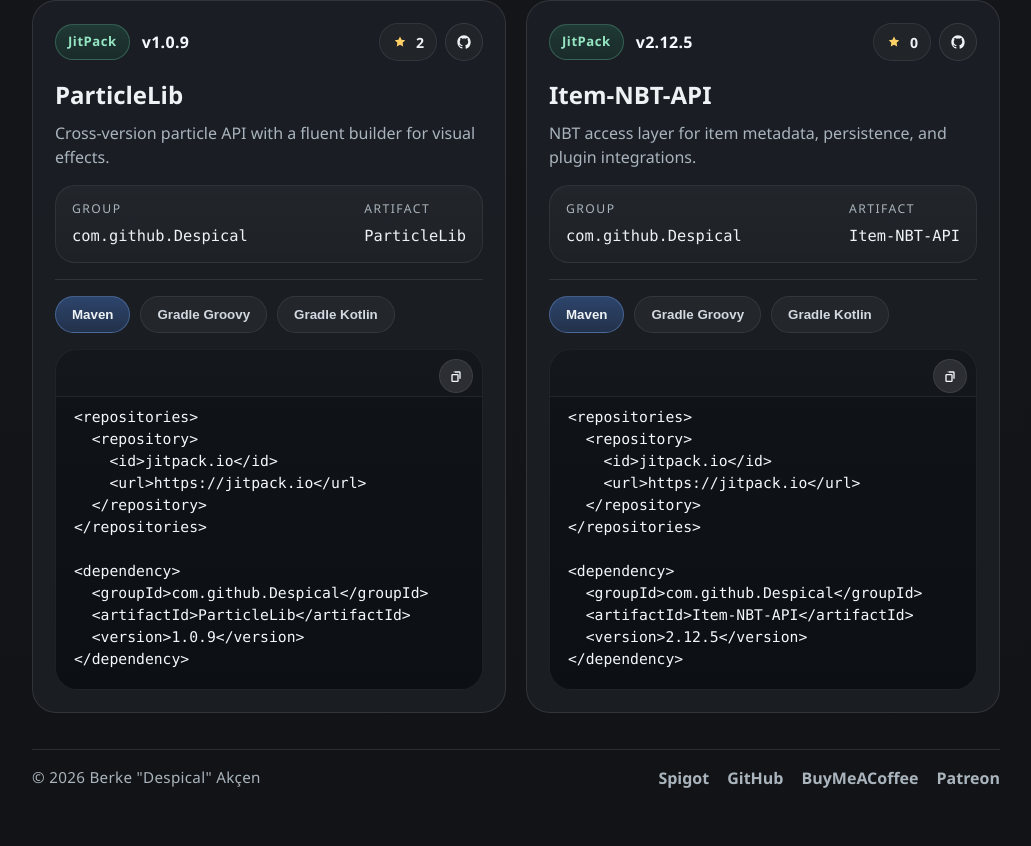
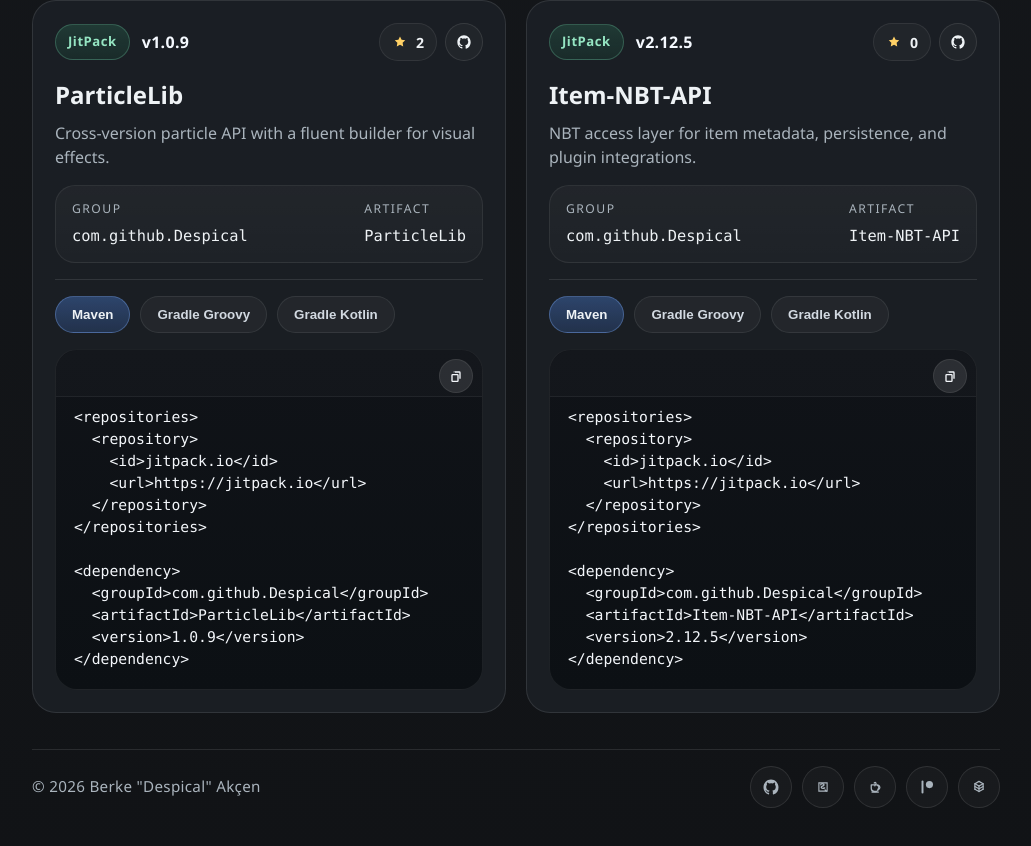
Before and after one commit to Despical/Libraries, a website built with Vite: page index.html in a window 1280 px wide. Shown: the part 1267-2113 px from the top of the page, without its empty margins (124-1155 px from the left). Built offline with nearby package versions, Linux system fonts and the light colour scheme.

Commit message:
Use icon footer links

```diff
--- a/src/main.ts
+++ b/src/main.ts
@@ -43,6 +43,7 @@ const profileName = 'Despical'
 const spigotUrl = 'https://www.spigotmc.org/resources/authors/despical.615094/'
 const buyMeACoffeeUrl = 'https://buymeacoffee.com/despical'
 const patreonUrl = 'https://patreon.com/despical'
+const builtByBitUrl = 'https://builtbybit.com/creators/despical.257098/'
 
 const appRootElement = document.querySelector<HTMLDivElement>('#app')
 
@@ -81,6 +82,39 @@ async function initialize() {
 }
 
 function renderDashboard(data: DashboardData) {
+  const footerLinks = [
+    {
+      ariaLabel: `Open ${profileName} GitHub profile`,
+      href: profileUrl,
+      icon: renderGithubIcon(),
+      title: 'GitHub',
+    },
+    {
+      ariaLabel: `Open ${profileName} Spigot profile`,
+      href: spigotUrl,
+      icon: renderSpigotIcon(),
+      title: 'Spigot',
+    },
+    {
+      ariaLabel: `Open ${profileName} Buy Me a Coffee profile`,
+      href: buyMeACoffeeUrl,
+      icon: renderBuyMeACoffeeIcon(),
+      title: 'BuyMeACoffee',
+    },
+    {
+      ariaLabel: `Open ${profileName} Patreon profile`,
+      href: patreonUrl,
+      icon: renderPatreonIcon(),
+      title: 'Patreon',
+    },
+    {
+      ariaLabel: `Open ${profileName} BuiltByBit profile`,
+      href: builtByBitUrl,
+      icon: renderBuiltByBitIcon(),
+      title: 'BuiltByBit',
+    },
+  ]
+
   appRoot.innerHTML = `
     <main class="shell">
       <section class="topbar">
@@ -113,10 +147,22 @@ function renderDashboard(data: DashboardData) {
         <div class="footer-meta">
           <p class="footer-copy">&copy; 2026 Berke &quot;Despical&quot; Akçen</p>
           <nav class="footer-links" aria-label="Footer links">
-            <a href="${spigotUrl}" target="_blank" rel="noreferrer">Spigot</a>
-            <a href="${profileUrl}" target="_blank" rel="noreferrer">GitHub</a>
-            <a href="${buyMeACoffeeUrl}" target="_blank" rel="noreferrer">BuyMeACoffee</a>
-            <a href="${patreonUrl}" target="_blank" rel="noreferrer">Patreon</a>
+            ${footerLinks
+              .map(
+                (link) => `
+                  <a
+                    class="icon-link footer-link-icon"
+                    href="${link.href}"
+                    target="_blank"
+                    rel="noreferrer"
+                    aria-label="${link.ariaLabel}"
+                    title="${link.title}"
+                  >
+                    ${link.icon}
+                  </a>
+                `,
+              )
+              .join('')}
           </nav>
         </div>
       </footer>
@@ -383,6 +429,49 @@ function renderGithubIcon() {
   `
 }
 
+function renderSpigotIcon() {
+  return `
+    <svg viewBox="0 0 24 24" aria-hidden="true" focusable="false">
+      <path d="M6.5 6.5h11v11h-11Z" fill="none" stroke="currentColor" stroke-width="1.5" />
+      <path d="M9 9.1c0-1 1.04-1.6 2.12-1.6 1.19 0 2.24.56 2.24 1.55 0 1.02-.89 1.42-1.86 1.76-.96.34-1.88.61-1.88 1.57 0 .95.88 1.52 2.1 1.52 1.01 0 1.85-.29 2.5-.75" fill="none" stroke="currentColor" stroke-linecap="round" stroke-linejoin="round" stroke-width="1.8" />
+      <path d="M14.8 15.9 16.5 17.5" fill="none" stroke="currentColor" stroke-linecap="round" stroke-width="1.8" />
+    </svg>
+  `
+}
+
+function renderBuyMeACoffeeIcon() {
+  return `
+    <svg viewBox="0 0 24 24" aria-hidden="true" focusable="false">
+      <path d="M7 9.25h8.25a1.75 1.75 0 0 1 1.75 1.75v2.25A4.75 4.75 0 0 1 12.25 18H11.5A4.5 4.5 0 0 1 7 13.5Z" fill="none" stroke="currentColor" stroke-width="1.7" stroke-linejoin="round" />
+      <path d="M15.25 10.25h1A2.25 2.25 0 0 1 18.5 12.5v.25A2.25 2.25 0 0 1 16.25 15h-.5" fill="none" stroke="currentColor" stroke-width="1.7" stroke-linecap="round" />
+      <path d="M10.9 6.8c.34-.58 1.22-1.3 2.07-.56.81.71.38 1.66-.25 2.36-.54.61-.98 1.14-1 1.9" fill="none" stroke="currentColor" stroke-linecap="round" stroke-linejoin="round" stroke-width="1.6" />
+      <path d="M8 18.75h8.5" fill="none" stroke="currentColor" stroke-linecap="round" stroke-width="1.7" />
+    </svg>
+  `
+}
+
+function renderPatreonIcon() {
+  return `
+    <svg viewBox="0 0 24 24" aria-hidden="true" focusable="false">
+      <circle cx="15.25" cy="8.75" r="4.75" fill="currentColor" />
+      <path d="M6 4.75v14.5" fill="none" stroke="currentColor" stroke-linecap="round" stroke-width="2.6" />
+    </svg>
+  `
+}
+
+function renderBuiltByBitIcon() {
+  return `
+    <svg viewBox="0 0 24 24" aria-hidden="true" focusable="false">
+      <path d="M12 4.5 6.5 7.6 12 10.7l5.5-3.1Z" fill="none" stroke="currentColor" stroke-linejoin="round" stroke-width="1.6" />
+      <path d="M6.5 11.3 12 14.4l5.5-3.1" fill="none" stroke="currentColor" stroke-linecap="round" stroke-linejoin="round" stroke-width="1.6" />
+      <path d="M6.5 15 12 18.1l5.5-3.1" fill="none" stroke="currentColor" stroke-linecap="round" stroke-linejoin="round" stroke-width="1.6" />
+      <path d="M6.5 7.6V15" fill="none" stroke="currentColor" stroke-linecap="round" stroke-width="1.6" />
+      <path d="M17.5 7.6V15" fill="none" stroke="currentColor" stroke-linecap="round" stroke-width="1.6" />
+      <path d="M12 10.7v7.4" fill="none" stroke="currentColor" stroke-linecap="round" stroke-width="1.6" />
+    </svg>
+  `
+}
+
 function renderStarIcon() {
   return `
     <svg viewBox="0 0 24 24" aria-hidden="true" focusable="false">
--- a/src/style.css
+++ b/src/style.css
@@ -306,19 +306,24 @@ h3 {
   align-items: center;
   justify-content: end;
   flex-wrap: wrap;
-  gap: 18px;
+  gap: 10px;
 }
 
-.footer-links a {
+.footer-link-icon {
   color: var(--muted);
-  text-decoration: none;
-  font-weight: 600;
-  transition: color 160ms ease, transform 160ms ease;
+  background: rgba(255, 255, 255, 0.03);
 }
 
-.footer-links a:hover {
-  transform: translateY(-1px);
+.footer-link-icon:hover,
+.footer-link-icon:focus-visible {
   color: var(--ink);
+  background: rgba(255, 255, 255, 0.08);
+  border-color: rgba(255, 255, 255, 0.16);
+}
+
+.footer-link-icon svg {
+  width: 18px;
+  height: 18px;
 }
 
 .library-card {
@@ -754,19 +759,19 @@ h3 {
   .footer-links {
     width: 100%;
     display: grid;
-    grid-template-columns: repeat(2, minmax(0, 1fr));
+    grid-template-columns: repeat(3, minmax(0, 1fr));
     gap: 10px;
   }
 
-  .footer-links a {
+  .footer-link-icon {
     display: flex;
     align-items: center;
     justify-content: center;
+    width: 100%;
+    min-width: 0;
     min-height: 42px;
     padding: 10px 12px;
     border-radius: 999px;
-    border: 1px solid rgba(255, 255, 255, 0.08);
-    background: rgba(255, 255, 255, 0.04);
   }
 
   .copy-button {
@@ -796,6 +801,6 @@ h3 {
   }
 
   .footer-links {
-    grid-template-columns: 1fr;
+    grid-template-columns: repeat(2, minmax(0, 1fr));
   }
 }
```
